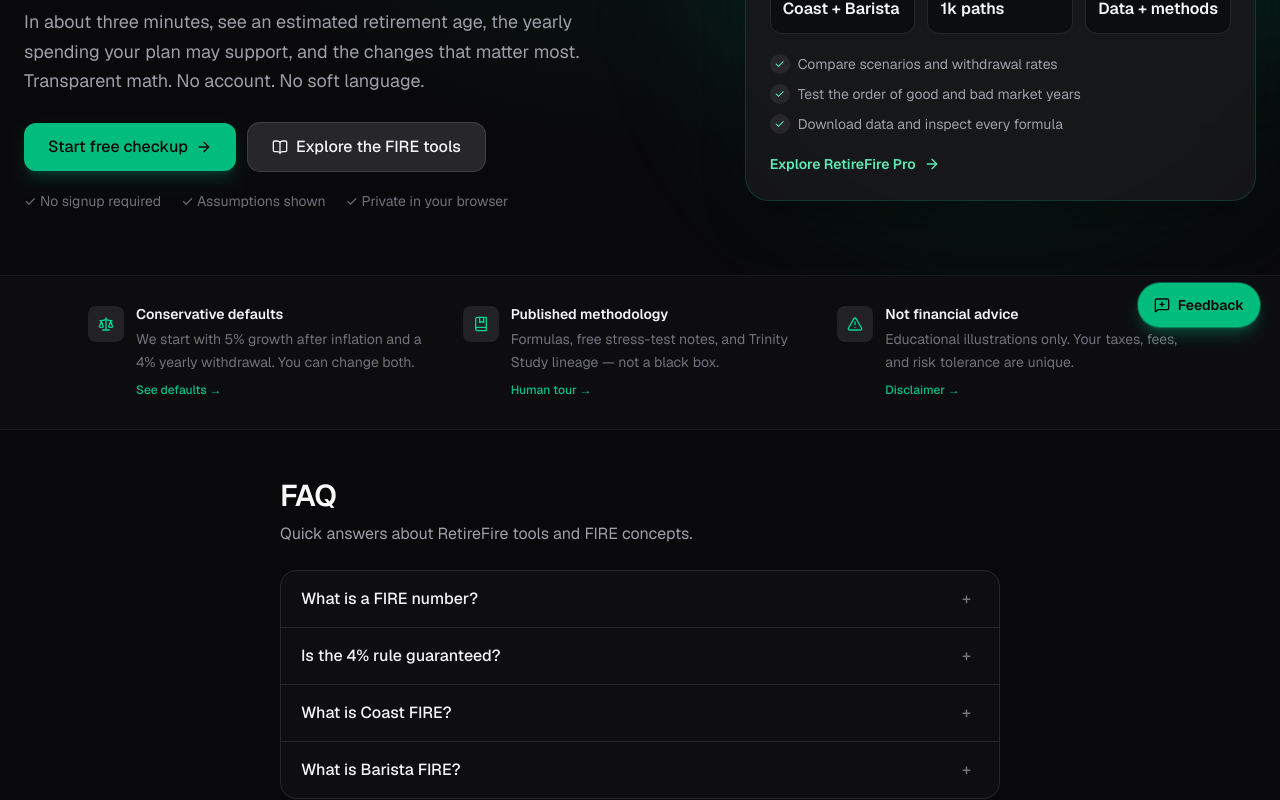
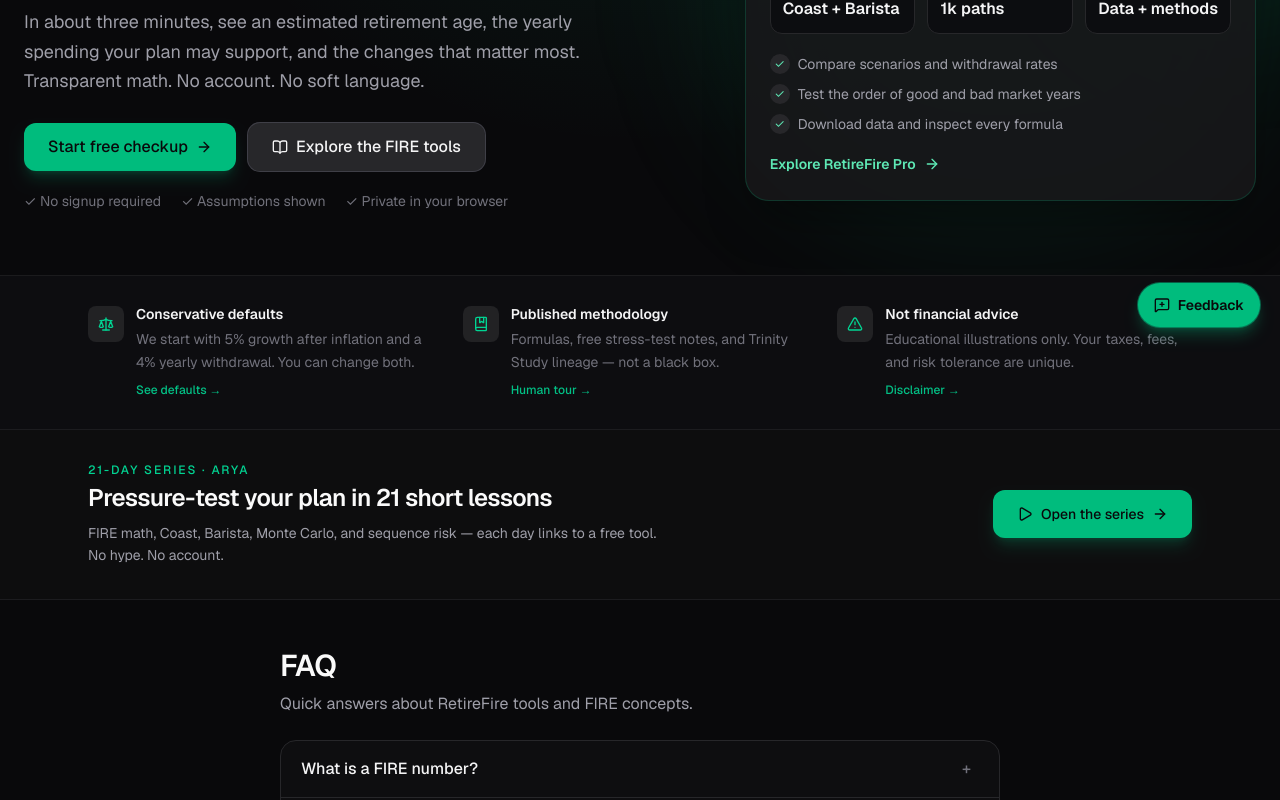
Before and after one commit to frobbmedia-creator/retirefire, a Next.js app: page / in a window 1280 px wide. Shown: the part 453-1253 px from the top of the page. Built offline with nearby package versions, Linux system fonts and the light colour scheme; no server answers.

Commit message:
Oracle growth push: more decision pages ($500k/$3M/age 45), homepage series CTA, social wave pack
High-intent SEO cluster expansion + Arya distribution assets for ranking and conversion.

```diff
--- a/src/app/page.tsx
+++ b/src/app/page.tsx
@@ -1,5 +1,6 @@
 import { Hero } from "@/components/home/Hero";
 import { TrustStrip } from "@/components/home/TrustStrip";
+import { SeriesStrip } from "@/components/home/SeriesStrip";
 import { FaqSection, FaqJsonLd } from "@/components/home/FaqSection";
 import { JsonLd } from "@/components/seo/JsonLd";
 import { SITE } from "@/lib/constants";
@@ -36,6 +37,7 @@
 
       <Hero />
       <TrustStrip />
+      <SeriesStrip />
       <FaqSection />
     </>
   );
--- /dev/null
+++ b/src/components/home/SeriesStrip.tsx
@@ -0,0 +1,31 @@
+import Link from "next/link";
+import { ArrowRight, Play } from "lucide-react";
+
+export function SeriesStrip() {
+  return (
+    <section className="border-b border-zinc-800/60 bg-zinc-900/25">
+      <div className="mx-auto flex max-w-6xl flex-col gap-4 px-4 py-8 sm:flex-row sm:items-center sm:justify-between sm:px-6">
+        <div className="max-w-xl">
+          <p className="text-xs font-medium uppercase tracking-[0.16em] text-emerald-400">
+            21-day series · Arya
+          </p>
+          <h2 className="mt-1 text-xl font-semibold tracking-tight text-zinc-50 sm:text-2xl">
+            Pressure-test your plan in 21 short lessons
+          </h2>
+          <p className="mt-2 text-sm leading-relaxed text-zinc-400">
+            FIRE math, Coast, Barista, Monte Carlo, and sequence risk — each day
+            links to a free tool. No hype. No account.
+          </p>
+        </div>
+        <Link
+          href="/series/arya-21-day"
+          className="inline-flex h-12 shrink-0 items-center justify-center gap-2 rounded-xl bg-emerald-500 px-6 text-sm font-medium text-zinc-950 shadow-lg shadow-emerald-500/20 hover:bg-emerald-400"
+        >
+          <Play className="h-4 w-4" aria-hidden />
+          Open the series
+          <ArrowRight className="h-4 w-4" aria-hidden />
+        </Link>
+      </div>
+    </section>
+  );
+}
```
Also changed, not shown: 1 other file (tests, documents, lock files or other folders).
